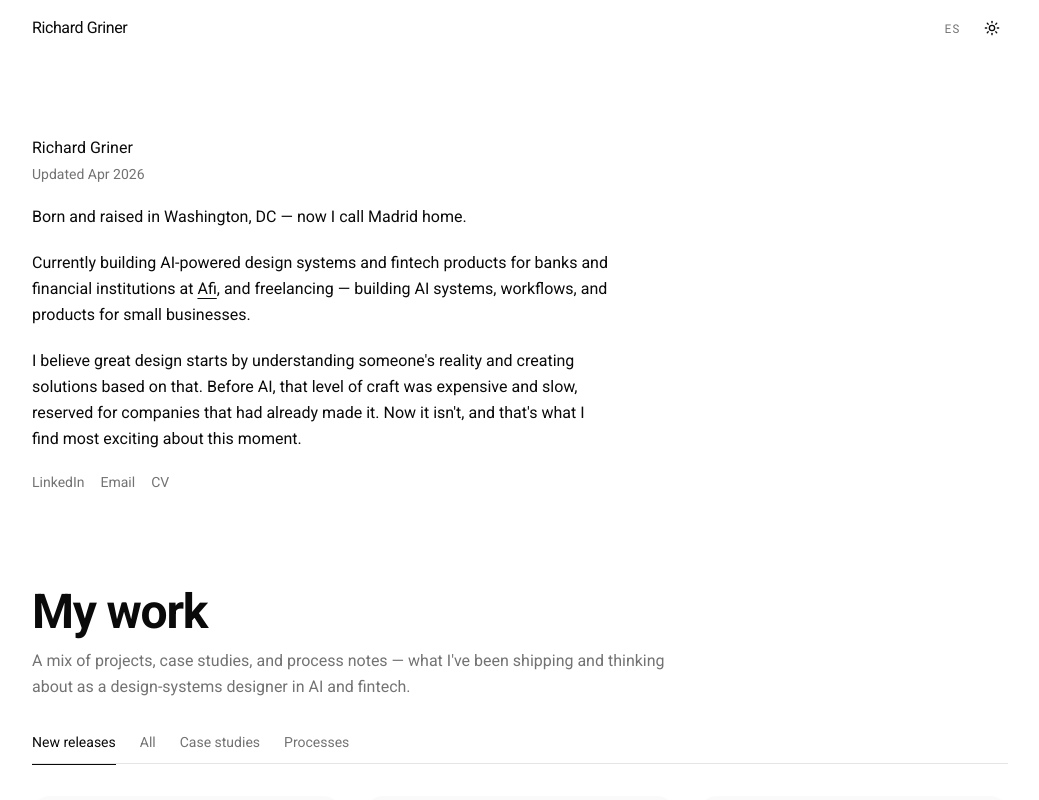
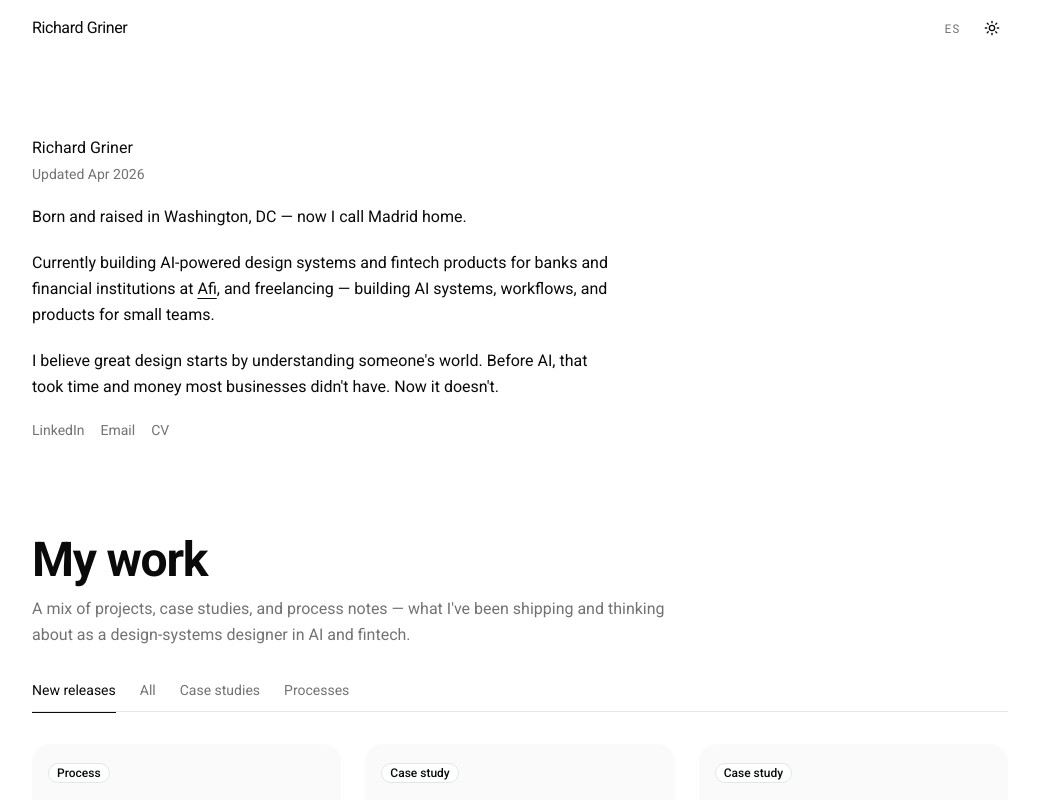
Before and after one commit to RichGriner1/portfolioV2, a Next.js app: page / in a window 1280 px wide. Shown: the top 800 px of the page, without its empty margins (120-1159 px from the left). Built offline with nearby package versions, Linux system fonts and the light colour scheme.

Commit message:
feat: finalize hero bio — small teams, cleaner design philosophy
Co-Authored-By: Claude Sonnet 4.6 <noreply@anthropic.com>

```diff
--- a/src/components/hero.tsx
+++ b/src/components/hero.tsx
@@ -14,8 +14,8 @@ const HERO_P1: Bilingual<string> = {
 };
 
 const HERO_P3: Bilingual<string> = {
-  en: "I believe great design starts by understanding someone's reality and creating solutions based on that. Before AI, that level of craft was expensive and slow, reserved for companies that had already made it. Now it isn't, and that's what I find most exciting about this moment.",
-  es: "Creo que el gran diseño empieza por entender la realidad de alguien y crear soluciones basadas en eso. Antes de la IA, ese nivel de oficio era caro y lento, reservado para empresas que ya lo habían logrado. Ahora no es así, y eso es lo que más me entusiasma de este momento.",
+  en: "I believe great design starts by understanding someone's world. Before AI, that took time and money most businesses didn't have. Now it doesn't.",
+  es: "Creo que el gran diseño empieza por entender el mundo de alguien. Antes de la IA, eso requería tiempo y dinero que la mayoría de las empresas no tenía. Ahora no.",
 };
 
 export function Hero() {
@@ -62,7 +62,7 @@ export function Hero() {
               Afi
             </a>
             , and freelancing — building AI systems, workflows, and products
-            for small businesses.
+            for small teams.
           </>
         ) : (
           <>
@@ -75,7 +75,7 @@ export function Hero() {
               Afi
             </a>
             , y como freelance — construyendo sistemas de IA, flujos de trabajo
-            y productos para pequeñas empresas.
+            y productos para equipos pequeños.
           </>
         )}
       </motion.p>
```
